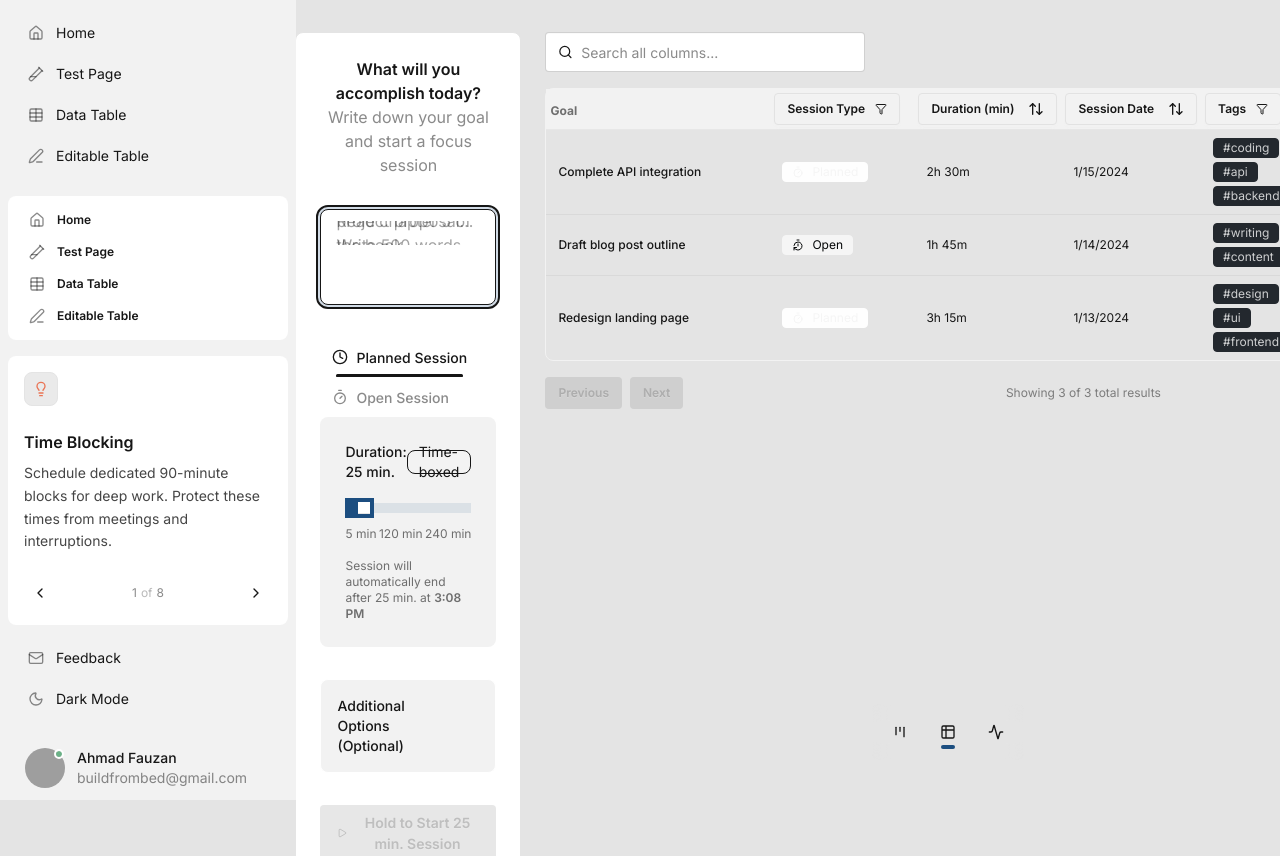
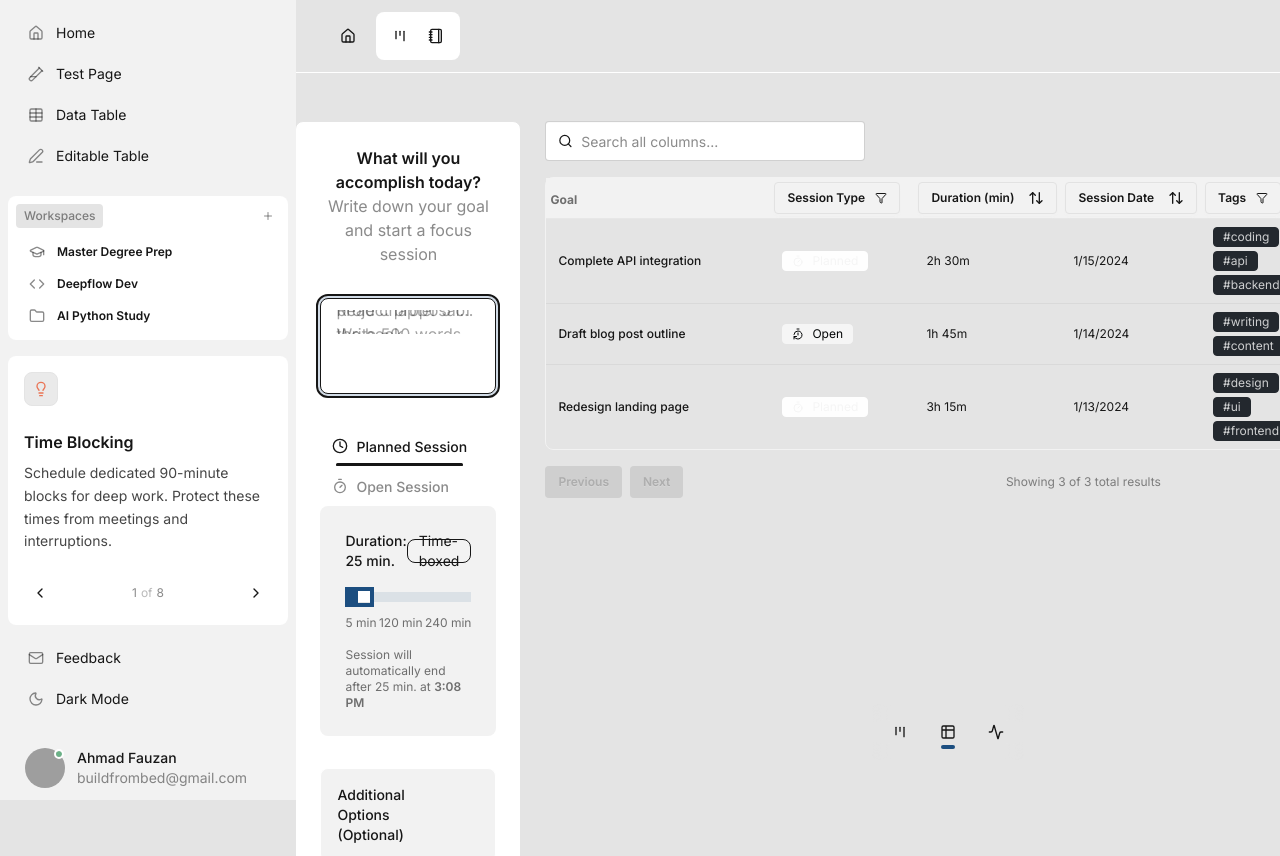
Before and after one commit to vaujan/deepflow, a Next.js app: page / in a window 1280 px wide. Shown: the top 856 px of the page. Built offline with nearby package versions, Linux system fonts and the light colour scheme; grey boxes are pictures that could not be loaded.

Commit message:
add collapsible sidebar and header

```diff
--- a/src/app/layout.tsx
+++ b/src/app/layout.tsx
@@ -2,6 +2,7 @@ import type { Metadata } from "next";
 import { Inter } from "next/font/google";
 import "./globals.css";
 import { ThemeProvider } from "../contexts/ThemeContext";
+import { SidebarProvider } from "../contexts/SidebarContext";
 
 const inter = Inter({
 	variable: "--font-inter",
@@ -21,7 +22,9 @@ export default function RootLayout({
 	return (
 		<html lang="en">
 			<body className={`${inter.variable} font-sans antialiased`}>
-				<ThemeProvider>{children}</ThemeProvider>
+				<ThemeProvider>
+					<SidebarProvider>{children}</SidebarProvider>
+				</ThemeProvider>
 			</body>
 		</html>
 	);
--- a/src/app/page.tsx
+++ b/src/app/page.tsx
@@ -1,8 +1,9 @@
 import Dock from "@/src/components/ui/dock";
 import SessionCard from "@/src/components/ui/session-card";
-import Sidebar from "@/src/components/ui/sidebar";
+import Sidebar from "../components/ui/sidebar";
 import React from "react";
 import { DataTable } from "../components/ui/data-table";
+import Header from "../components/ui/header";
 
 export default function Page() {
 	return (
@@ -10,6 +11,7 @@ export default function Page() {
 			<Sidebar />
 			{/* Container */}
 			<main className="w-full relative flex flex-col gap-4 flex-1 items-center justify-start">
+				<Header />
 				<div className="flex w-full h-full flex-col">
 					<div className="max-w-8xl items-start justify-center h-full flex gap-6 w-full px-8 py-8">
 						<SessionCard />
@@ -23,6 +25,7 @@ export default function Page() {
 				<div className="min-h-screen w-full justify-center items-center flex flex-col gap-4 ">
 					{/* Kanban widget */}
 					{/* <div className="flex flex-col w-full h-fit px-4">
+
 						<div className="w-full h-128 rounded-box bg-base-100 border border-base-100"></div>
 					</div> */}
 
--- a/src/components/ui/active-session.tsx
+++ b/src/components/ui/active-session.tsx
@@ -458,7 +458,7 @@ export default function ActiveSession({
 							{/* Show simple message for non-planned sessions when time is hidden */}
 							{!isPlannedSession && (
 								<div className="w-full text-center">
-									<p className="badge badge-xl rounded-box">
+									<p className="badge badge-sm badge-soft rounded-box">
 										Session is running
 									</p>
 								</div>
--- /dev/null
+++ b/src/components/ui/header.tsx
@@ -0,0 +1,50 @@
+"use client";
+
+import { Home, Kanban, Notebook, Menu } from "lucide-react";
+import React from "react";
+import { useSidebar } from "../../contexts/SidebarContext";
+
+export default function Header() {
+	const { isCollapsed, toggleSidebar } = useSidebar();
+
+	return (
+		<header className="w-full relative flex flex-col gap-4 flex-1 items-center justify-start">
+			<div className="flex w-full h-full flex-col">
+				<div className="max-w-8xl items-start border-b border-base-100 h-full flex gap-6 w-full px-8 py-3">
+					<nav className="flex gap-2 items-center">
+						<ul>
+							{/* List goes here */}
+							<li>
+								<button
+									className="btn btn-md btn-square btn-ghost"
+									onClick={toggleSidebar}
+									title={isCollapsed ? "Expand sidebar" : "Collapse sidebar"}
+								>
+									{isCollapsed ? (
+										<Menu className="size-4" />
+									) : (
+										<Home className="size-4" />
+									)}
+								</button>
+							</li>
+						</ul>
+						<ul className="flex gap-1 p-2 rounded-box bg-base-100">
+							{/* widgets maybe? */}
+							<li>
+								<button className="btn btn-sm btn-square btn-ghost">
+									<Kanban className="size-4" />
+								</button>
+							</li>
+
+							<li>
+								<button className="btn btn-sm btn-square btn-ghost">
+									<Notebook className="size-4" />
+								</button>
+							</li>
+						</ul>
+					</nav>
+				</div>
+			</div>
+		</header>
+	);
+}
--- a/src/components/ui/sidebar.tsx
+++ b/src/components/ui/sidebar.tsx
@@ -14,15 +14,26 @@ import {
 	Moon,
 	Table,
 	Edit3,
+	Folder,
+	GraduationCap,
+	Code,
+	Plus,
 } from "lucide-react";
 import { useTips, deepWorkTips } from "../../hooks/useTips";
 import Profile from "./profile";
 import { useTheme } from "../../contexts/ThemeContext";
 import { useRouter } from "next/navigation";
+import { useSidebar } from "../../contexts/SidebarContext";
 
 interface SidebarItem {
 	label: string;
 	href: string;
+	icon: React.ComponentType<{ className?: string }>;
+}
+
+interface WorkspaceItem {
+	id: string;
+	name: string;
 	icon: React.ComponentType<{ className?: string }>;
 }
 
@@ -31,16 +42,17 @@ const navigationItems: SidebarItem[] = [
 	{ label: "Test Page", href: "/test", icon: TestTube2 },
 	{ label: "Data Table", href: "/data-table-demo", icon: Table },
 	{ label: "Editable Table", href: "/editable-data-table-demo", icon: Edit3 },
-	// { label: "About", href: "/about", icon: User },
-	// { label: "Experience", href: "/experience", icon: Briefcase },
-	// { label: "Projects", href: "/projects", icon: Code2 },
-	// { label: "Education", href: "/education", icon: GraduationCap },
-	// { label: "Resume", href: "/resume", icon: FileText },
-	// { label: "Contact", href: "/contact", icon: Mail },
+];
+
+const workspaceItems: WorkspaceItem[] = [
+	{ id: "master-degree", name: "Master Degree Prep", icon: GraduationCap },
+	{ id: "deepflow-dev", name: "Deepflow Dev", icon: Code },
+	{ id: "ai-python", name: "AI Python Study", icon: Folder },
 ];
 
 export default function Sidebar() {
 	const route = useRouter();
+	const { isCollapsed } = useSidebar();
 	const {
 		currentTipIndex,
 		isAnimating,
@@ -51,7 +63,7 @@ export default function Sidebar() {
 		hideTipsCard,
 		showTipsCardHandler,
 		totalTips,
-	} = useTips(deepWorkTips, 60000); // 60000ms = 1 minute
+	} = useTips(deepWorkTips, 60000);
 
 	const { theme, toggleTheme } = useTheme();
 
@@ -67,31 +79,55 @@ export default function Sidebar() {
 					className="drawer-overlay"
 				></label>
 
-				<div className="bg-base-200 text-base-content min-h-full w-74 flex flex-col">
+				<div
+					className={`bg-base-200 text-base-content min-h-full transition-all duration-300 ease-in-out ${
+						isCollapsed ? "w-16" : "w-74"
+					} flex flex-col`}
+				>
 					{/* Navigation Menu */}
 					<nav className="flex p-2">
-						<ul className="menu space-y-2  w-full ">
+						<ul className="menu space-y-2 w-full">
 							{navigationItems.map((item) => (
 								<li key={item.href}>
-									<a href={item.href} className="gap-3">
+									<a
+										href={item.href}
+										className={`gap-3 ${
+											isCollapsed ? "btn btn-sm btn-ghost btn-square" : ""
+										}`}
+										title={isCollapsed ? item.label : undefined}
+									>
 										<item.icon className="w-4 h-4 text-base-content/50" />
-										<span>{item.label}</span>
+										{!isCollapsed && <span>{item.label}</span>}
 									</a>
 								</li>
 							))}
 						</ul>
 					</nav>
 
+					{/* Workspaces Section */}
 					<nav className="flex-1 p-2">
-						<ul className="menu bg-base-100 rounded-box  h-full w-full ">
-							{navigationItems.map((item) => (
-								<li key={item.href}>
+						{!isCollapsed && (
+							<div className="flex justify-between items-center p-2 rounded-b-none -mb-2 rounded-lg bg-base-100">
+								<span className="bg-base-300 inline-flex w-fit py-1 px-2 text-xs rounded-sm text-base-content/50 font-medium">
+									Workspaces
+								</span>
+								<button className="btn-square btn-ghost btn btn-xs">
+									<Plus className="size-3 text-base-content/50" />
+								</button>
+							</div>
+						)}
+						<ul className="menu bg-base-100 rounded-box h-full w-full">
+							{workspaceItems.map((item) => (
+								<li key={item.id}>
 									<a
-										href={item.href}
-										className="btn btn-sm btn-ghost gap-3 text-left justify-start"
+										href={`/workspaces/${item.id}`}
+										className={`btn btn-sm btn-ghost gap-3 text-left ${
+											isCollapsed ? "btn-square" : "justify-start"
+										}`}
+										title={isCollapsed ? item.name : undefined}
 									>
 										<item.icon className="size-4 text-base-content/50" />
-										<span>{item.label}</span>
+										{!isCollapsed && <span>{item.name}</span>}
 									</a>
 								</li>
 							))}
@@ -101,7 +137,7 @@ export default function Sidebar() {
 					{/* Card bottom content */}
 					<div className="flex flex-col h-full p-2 gap-2">
 						{/* Tips card */}
-						{showTipsCard && (
+						{showTipsCard && !isCollapsed && (
 							<div className="card items-start group justify-start flex text-left p-4 gap-6 bg-base-100">
 								<div className="flex w-full justify-between">
 									<div className="h-full badge-soft border p-2 rounded-lg flex">
@@ -173,17 +209,29 @@ export default function Sidebar() {
 						<ul className="menu w-full space-y-2">
 							{!showTipsCard && (
 								<li>
-									<button className="gap-3" onClick={showTipsCardHandler}>
+									<button
+										className={`gap-3 ${
+											isCollapsed ? "btn btn-sm btn-ghost btn-square" : ""
+										}`}
+										onClick={showTipsCardHandler}
+										title={isCollapsed ? "Tips" : undefined}
+									>
 										<Lightbulb className="w-4 h-4 text-base-content/50" />
-										<span className="text-sm">Tips</span>
+										{!isCollapsed && <span className="text-sm">Tips</span>}
 									</button>
 								</li>
 							)}
 
 							<li>
-								<a href="#feedback" className="gap-3">
+								<a
+									href="#feedback"
+									className={`gap-3 ${
+										isCollapsed ? "btn btn-sm btn-ghost btn-square" : ""
+									}`}
+									title={isCollapsed ? "Feedback" : undefined}
+								>
 									<Mail className="w-4 h-4 text-base-content/50" />
-									<span>Feedback</span>
+									{!isCollapsed && <span>Feedback</span>}
 								</a>
 							</li>
 
@@ -191,23 +239,29 @@ export default function Sidebar() {
 							<li>
 								<button
 									onClick={toggleTheme}
-									className="gap-3"
-									title={`Switch to ${
-										theme === "dark" ? "light" : "dark"
-									} theme`}
+									className={`gap-3 ${
+										isCollapsed ? "btn btn-sm btn-ghost btn-square" : ""
+									}`}
+									title={
+										isCollapsed
+											? `Switch to ${theme === "dark" ? "light" : "dark"} theme`
+											: `Switch to ${theme === "dark" ? "light" : "dark"} theme`
+									}
 								>
 									{theme === "dark" ? (
 										<Sun className="w-4 h-4 text-base-content/50" />
 									) : (
 										<Moon className="w-4 h-4 text-base-content/50" />
 									)}
-									<span>{theme === "dark" ? "Light Mode" : "Dark Mode"}</span>
+									{!isCollapsed && (
+										<span>{theme === "dark" ? "Light Mode" : "Dark Mode"}</span>
+									)}
 								</button>
 							</li>
 						</ul>
 
 						{/* Profile bottom */}
-						<Profile />
+						<Profile isCollapsed={isCollapsed} />
 					</div>
 				</div>
 			</div>
--- /dev/null
+++ b/src/contexts/SidebarContext.tsx
@@ -0,0 +1,39 @@
+"use client";
+
+import React, { createContext, useContext, useState, ReactNode } from "react";
+
+interface SidebarContextType {
+	isCollapsed: boolean;
+	toggleSidebar: () => void;
+	setCollapsed: (collapsed: boolean) => void;
+}
+
+const SidebarContext = createContext<SidebarContextType | undefined>(undefined);
+
+export function SidebarProvider({ children }: { children: ReactNode }) {
+	const [isCollapsed, setIsCollapsed] = useState(false);
+
+	const toggleSidebar = () => {
+		setIsCollapsed(!isCollapsed);
+	};
+
+	const setCollapsed = (collapsed: boolean) => {
+		setIsCollapsed(collapsed);
+	};
+
+	return (
+		<SidebarContext.Provider
+			value={{ isCollapsed, toggleSidebar, setCollapsed }}
+		>
+			{children}
+		</SidebarContext.Provider>
+	);
+}
+
+export function useSidebar() {
+	const context = useContext(SidebarContext);
+	if (context === undefined) {
+		throw new Error("useSidebar must be used within a SidebarProvider");
+	}
+	return context;
+}
```
Also changed, not shown: src/components/ui/profile.tsx (+17 -3 lines).
